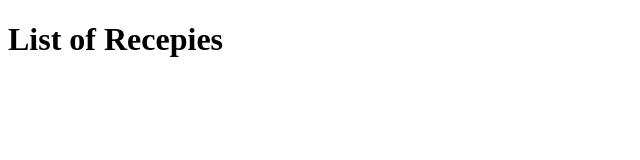
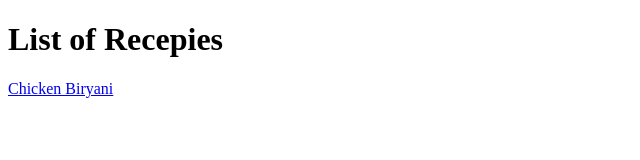
Before and after one commit to Vinay-Hirani/odin-recepies, a plain HTML site: page index.html in a window 1280 px wide. Shown: the whole page, without its empty margins (0-640 px from the left). Drawn offline with Linux system fonts and the light colour scheme.

Commit message:
Added link of first recepie  in index.html

```diff
--- a/index.html
+++ b/index.html
@@ -8,5 +8,7 @@
 </head>
 <body>
     <h1>List of Recepies</h1>
+
+    <a href="./recepies/chicken-biryani.html">Chicken Biryani</a>
 </body>
 </html>
```
